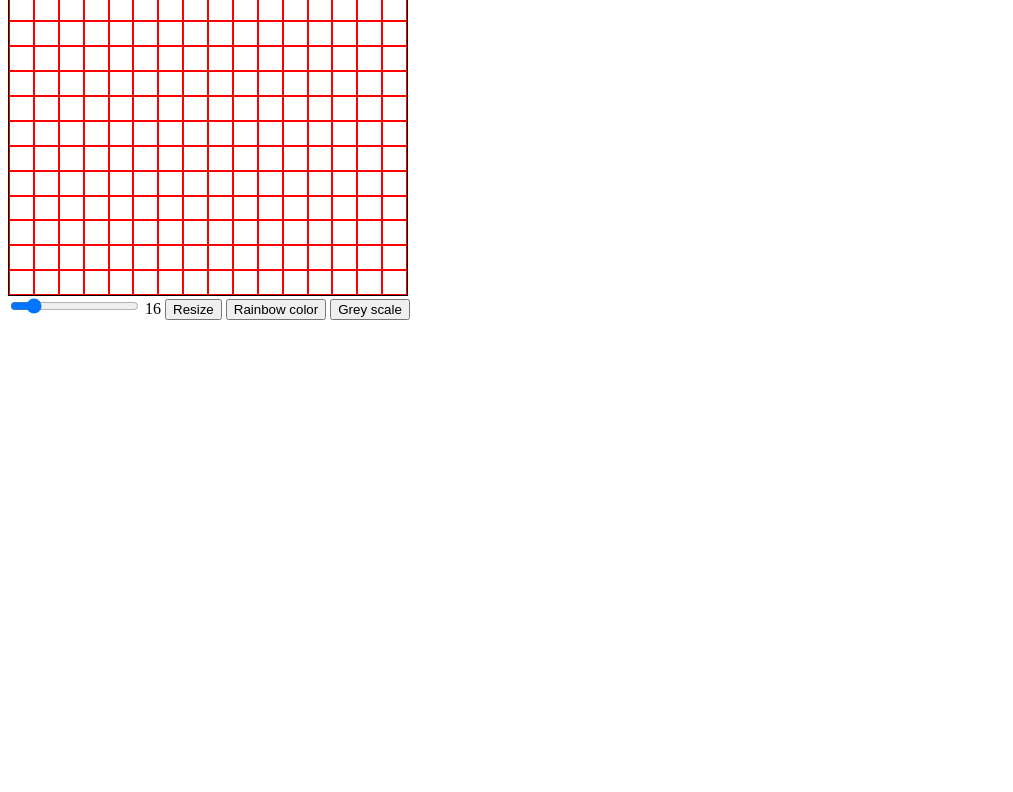
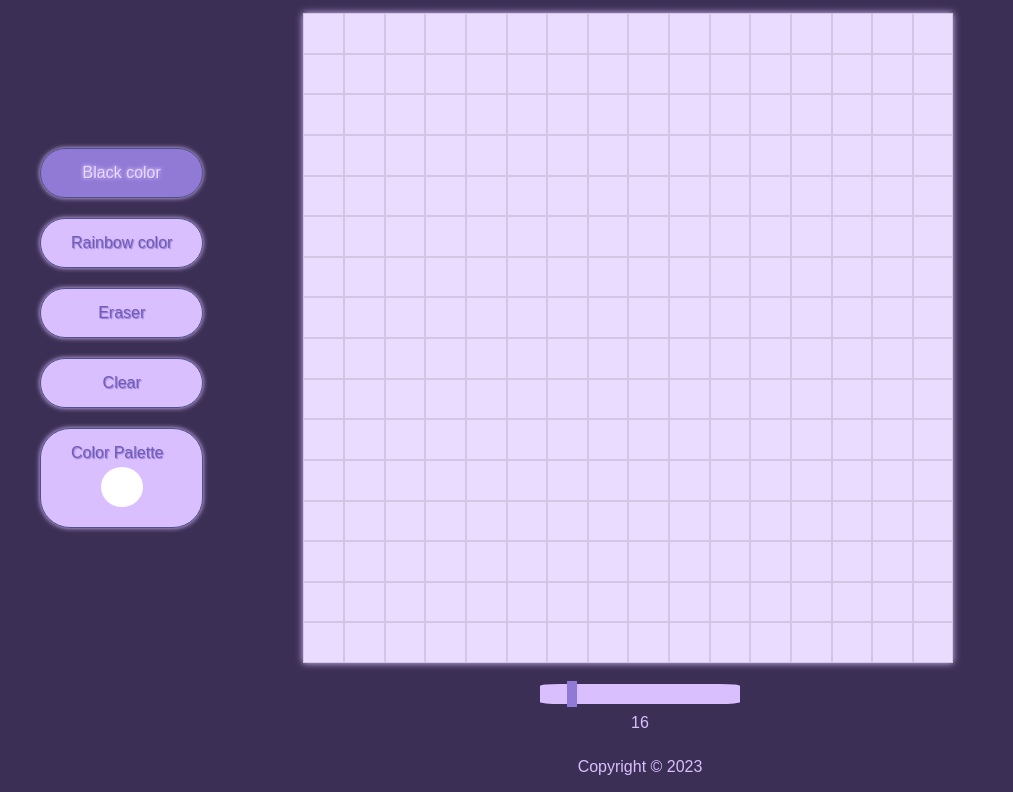
Before and after one commit to giuditms/etch-a-sketch, a plain HTML site: page index.html in a window 1280 px wide. Shown: the part 112-904 px from the top of the page, without its empty margins (0-1013 px from the left). Before the commit the page ends 800 px from the top, so only its background shows below. Drawn offline with Linux system fonts and the light colour scheme; a web font is replaced by a local one.

Commit message:
first commit

```diff
--- a/index.html
+++ b/index.html
@@ -3,18 +3,42 @@
 <head>
     <meta charset="UTF-8">
     <meta name="viewport" content="width=device-width, initial-scale=1.0">
-    <title>Document</title>
+    <title>Etch-A-Sketch</title>
+    <link rel="preconnect" href="https://fonts.googleapis.com">
+    <link rel="preconnect" href="https://fonts.gstatic.com" crossorigin>
+    <link href="https://fonts.googleapis.com/css2?family=DynaPuff&family=Kufam:wght@500&display=swap" rel="stylesheet">
     <link rel="stylesheet" href="styles.css">
+
+
 </head>
 <body>
-    <div class="flexin">
-        <div class="container"></div>
-    </div>
+   <header><h1>ETCH-A-SKETCH</h1></header>
+<main>
+
+
+    <div class="sidebar">
+    <button  class= "btn active" id ="black">Black color</button>
+    <button class= "btn"  id ="rainbow">Rainbow color</button>
+    <button class= "btn"  id = "eraser">Eraser</button>
+    <button id = "clear">Clear</button>
+    <button class="btn btn2">Color Palette <input id="colorPicker" type="color" value="#ffffff" /></button>
+
+</div>
+<div class="container"></div>
+
+</main>
+
+<div id= "size-bar">
     <input id='size' type='range' min='2' max='100' value='16'>
     <output id="output">16</output>
-    <button id="resize">Resize</button>
-    <button id ="rainbow">Rainbow color</button>
-    <button id = "grey-scale">Grey scale</button>
+</div>
+<footer>       <p>
+    Copyright ©
+    <script>
+      document.write(new Date().getFullYear())
+    </script>
+  </p>
+ </footer>
     <script src="main.js"></script>
 </body>
 </html>
--- a/main.js
+++ b/main.js
@@ -1,96 +1,117 @@
 const container = document.querySelector(".container");
 const size = document.querySelector("#size");
+const blackButton = document.querySelector("#black");
 const resizeButton = document.querySelector("#resize");
-const rainbowButton = document.querySelector("#rainbow")
-const greyScaleButton = document.querySelector("#grey-scale")
-
-createAndPaint(16);
-colorTheSquares();
-
+const rainbowButton = document.querySelector("#rainbow");
+const eraserButton = document.querySelector("#eraser");
+const clearButton = document.querySelector("#clear");
+const colorPicker = document.getElementById("colorPicker");
+let littleDivs;
+let event1 = false;
+let event2 = false;
+let printColor = "black";
+let btns = document.querySelectorAll("button");
 
 // make a loop to create a grid with x number of divs
-function createAndPaint(sizeOfSquares) {
-  for (let i = 0; i < sizeOfSquares * sizeOfSquares; i++) {
-    const square = document.createElement("div");
-    square.style.flexBasis = `calc(100% / ${sizeOfSquares})`;
+function createAndPaint(numberOfSquares) {
+  for (let i = 0; i < numberOfSquares * numberOfSquares; i++) {
+    let square = document.createElement("div");
+    square.style.flexBasis = `calc(100% / ${numberOfSquares})`;
     square.style.boxSizing = "border-box";
-    square.style.border = "1px solid red"
+    square.style.border = "0.5px solid rgb(0,0,0,0.1)";
     //  square.classList.add("grid");
+    square.classList.add("square-element");
     container.appendChild(square);
-  littleDivs = document.querySelectorAll(".container>div");
+    littleDivs = document.querySelectorAll(".square-element");
   }
 }
 
+createAndPaint(16); // creates the first grid on page load
 
-function colorTheSquarez(functionColor) {
+// pen working on page load
+container.addEventListener("mouseover", (event) => {
+  checkprint(event, printColor);
+});
 
-  littleDivs.forEach((div) =>{
-      div.addEventListener("mouseenter", () => {
-        div.style.backgroundColor = functionColor();
-
-      });
-  })
+//PEN ACTIVE
+function checkprint(element, color) {
+  if (element.buttons === 1 && element.target.classList == "square-element") {
+    element.target.style.backgroundColor = color;
   }
-
-
-// paint each square with the black color
-function colorTheSquares() {
-littleDivs.forEach((div) => {
-  div.addEventListener("mouseenter", () => {
-    div.classList.add("grid-color");
-
-  });
-});
 }
 
-
+// RANGE BAR
 // show number besides range bar
 size.addEventListener("input", () => {
   let val = size.value;
   document.getElementById("output").innerText = val;
-});
-
-// clear and create a new grid with given number from range bar
-resizeButton.addEventListener("click", () => {
-    container.replaceChildren();
+  container.replaceChildren();
   createAndPaint(size.value);
-  colorTheSquares();
 });
 
 
+// RAINBOW COLOR FUNCTION & BUTTON WORKING
 let nextIndex = 0;
-function rainbowColored () {
- let rainbowColors = ["#9400D3", "#4B0082", "#0000FF", "#00FF00", "#FFFF00", "#FF7F00", "#FF0000"]
- if ( nextIndex >= rainbowColors.length ) {   // make sure it doesn't get higher than the length.
-        nextIndex = 0;
-    }
-    nextIndex++;
-    return rainbowColors[nextIndex-1];
-
+function rainbowColored() {
+  let rainbowColors = [
+    "#9400D3",
+    "#4B0082",
+    "#0000FF",
+    "#00FF00",
+    "#FFFF00",
+    "#FF7F00",
+    "#FF0000",
+  ];
+  if (nextIndex >= rainbowColors.length) {
+    // make sure it doesn't get higher than the length.
+    nextIndex = 0;
+  }
+  nextIndex++;
+  return rainbowColors[nextIndex - 1];
 }
-
-
+// rainbow button
 rainbowButton.addEventListener("click", () => {
-  container.replaceChildren();
-createAndPaint(size.value);
-colorTheSquarez(rainbowColored);
+  container.addEventListener("mouseover", (event) => {
+    checkprint(event, rainbowColored());
+  });
 });
 
-let blackIndex = 0
-function scaleBlack () {
-  let blackColors = ["rgba(0, 0, 0, 0.2)", "rgba(0, 0, 0, 0.4)", "rgba(0, 0, 0, 0.6)", "rgba(0, 0, 0, 0.8)","rgba(0, 0, 0, 1)"]
-  if ( blackIndex >= blackColors.length ) {   // make sure it doesn't get higher than the length.
-         blackIndex = 0;
-     }
-     blackIndex++;
-     return blackColors[blackIndex-1];
+// BLACK PEN COLOR
+blackButton.addEventListener("click", () => {
+  container.addEventListener("mouseover", (event) => {
+    checkprint(event, "rgba(0,0,0,1)");
 
-}
+  });
+});
 
+// ERASER
+eraserButton.addEventListener("click", () => {
+  container.addEventListener("mouseover", (event) => {
+    checkprint(event, "rgb(234, 220, 255)");
+  });
+});
 
-greyScaleButton.addEventListener("click",()  => {
+// CLEAR BUTTON
+clearButton.addEventListener("click", () => {
   container.replaceChildren();
   createAndPaint(size.value);
-  colorTheSquarez(scaleBlack);
+});
 
-})
+// COLOR PICKER
+colorPicker.addEventListener("input", (e) => {
+  container.addEventListener("mouseover", (event) => {
+
+    checkprint(event, e.target.value);
+
+  });
+});
+
+// BUTTON ACTIVE
+
+for (let i = 0; i < btns.length; i++) {
+  btns[i].addEventListener("click", function() {
+    let current = document.getElementsByClassName("active");
+    current[0].className = current[0].className.replace(" active", "");
+    this.className += " active";
+  });
+}
--- a/styles.css
+++ b/styles.css
@@ -1,24 +1,173 @@
 * {
   box-sizing: border-box;
 }
-.flexin {
-    width: 400px;
-    height: 400px;
+
+body {
+  text-align: center;
+  background-color: rgb(60, 47, 85);
+
+
 }
+
+h1 {
+
+  font-family: 'DynaPuff', cursive;
+  font-size: 50px;
+
+  letter-spacing: 1rem;
+  color: rgb(218, 191, 255);
+
+  text-shadow: 1px 1px 1px #DABFFF, 0 0 4px #907AD6, 0 0 0.2em #907AD6;
+
+}
+
+.btn,
+#clear {
+  background-color: rgb(218, 191, 255);
+  border: 1px solid rgb(79, 81, 140);
+  padding: 15px 30px;
+  border-radius: 30px;
+  color: #715db4;
+  font-family: 'Kufam', sans-serif;
+  font-size: 16px;
+  box-shadow: rgb(218, 191, 255) 0 0 5px;
+  text-shadow: 1px 1px 1px #907AD6, 0 0 4px #DABFFF, 0 0 0.2em #DABFFF;
+
+}
+
+main {
+  display: flex;
+  align-items: center;
+  justify-content: flex-start;
+  gap: 100px;
+  max-width: 1200px;
+  margin: 0 auto;
+}
+
+.sidebar {
+  display: flex;
+  flex-direction: column;
+  gap: 20px;
+
+
+}
+
 .container {
   display: flex;
   flex-wrap: wrap;
-    width: 100%;
-   height:100%;
-   border: 1px black solid;
+  width: 650px;
+  height: 650px;
+
+  min-width: 300px;
+
+  background-color: rgb(234, 220, 255);
+  box-shadow: rgb(218, 191, 255) 0 0 7px;
+
 }
 
 .grid {
-    flex-basis: calc(100% / 16); /* Adjust the number '16' if you want a different grid size */
+  flex-basis: calc(100% / 16);
+  /* Adjust the number '16' if you want a different grid size */
   box-sizing: border-box;
   border: 1px solid black;
 
 }
-  .grid-color{
+
+.grid-color {
   background-color: black;
 }
+
+.square-element {
+  user-select: none;
+}
+
+#colorPicker {
+  -webkit-appearance: none;
+  -moz-appearance: none;
+  appearance: none;
+  background-color: transparent;
+  width: 50px;
+  height: 50px;
+  border: none;
+  margin: 0 auto;
+  cursor: pointer;
+}
+
+#colorPicker::-webkit-color-swatch {
+  border-radius: 50%;
+  border: none;
+  box-shadow: rgb(218, 191, 255) 0 0 7px;
+}
+
+#colorPicker::-moz-color-swatch {
+  border-radius: 50%;
+  border: none;
+  box-shadow: rgb(218, 191, 255) 0 0 7px;
+}
+
+.active,
+.btn:hover,
+#clear:hover {
+  background-color: #907AD6;
+  cursor: pointer;
+  color: rgb(233, 218, 255);
+}
+
+.btn2 {
+  display: flex;
+  flex-direction: column;
+}
+
+
+
+/* INPUT RANGE BAR  */
+
+#size-bar {
+  margin-top: 1.5%;
+}
+
+input[type=range] {
+  -webkit-appearance: none;
+  background-color: #DABFFF;
+  width: 200px;
+  height: 20px;
+  border-radius: 10%;
+}
+
+input[type="range"]::-webkit-slider-thumb {
+  -webkit-appearance: none;
+  background-color: #907AD6;
+
+  width: 10px;
+  height: 26px;
+}
+
+input[type="range"]::-moz-range-thumb {
+  -webkit-appearance: none;
+  background-color: #907AD6;
+
+  width: 10px;
+  height: 26px;
+}
+
+#output {
+  display: block;
+  color: rgb(218, 191, 255);
+  font-family: 'Kufam', sans-serif;
+  font-size: 16px;
+  margin-top: 0.5%;
+}
+
+footer {
+  margin-top: 2%;
+}
+footer p{
+  color: rgb(218, 191, 255);
+  font-family: 'Kufam', sans-serif;
+  font-size: 16px;
+}
+
+footer a {
+  text-decoration: none;
+  color: rgb(218, 191, 255);
+}
```
Lines whose indentation alone changed are shown as unchanged.
